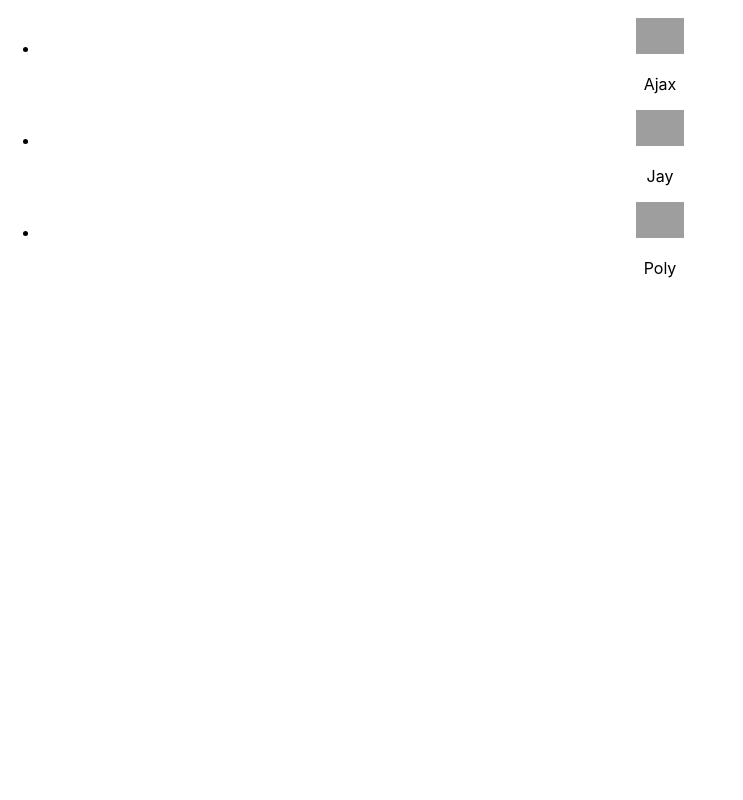
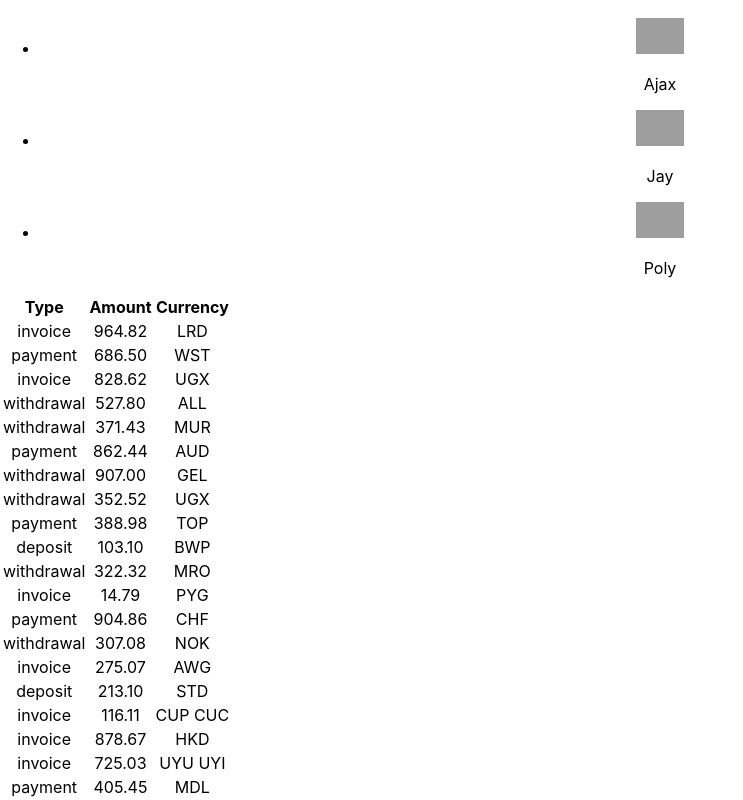
Before and after one commit to Leila-2/goit-react-hw-01-components, a React (Create React App) app: page / in a window 1280 px wide. Shown: the part 839-1639 px from the top of the page, without its empty margins (0-743 px from the left). Before the commit the page ends 1133 px from the top, so only its background shows below. Built offline with nearby package versions, Linux system fonts and the light colour scheme; grey boxes are pictures that could not be loaded.

Commit message:
Создает историю транзакций

```diff
--- a/src/App.js
+++ b/src/App.js
@@ -5,6 +5,8 @@
 import FriendsList from './components/FriendList';
 import statData from './data/statistical-data.json';
 import friendsData from './data/friends.json';
+import transactions from './data/transactions.json';
+import TransactionSection from './components/TransactionSection';
 
 function App() {
   return (
@@ -20,6 +22,7 @@
       />
       <StatSection items={statData} />
       <FriendsList items={friendsData} />
+      <TransactionSection items={transactions} />
     </div>
   );
 }
--- /dev/null
+++ b/src/components/TransactionHistory.js
@@ -0,0 +1,10 @@
+const TransactionHistory = ({ currency, amount, type }) => {
+  return (
+    <>
+      <td>{type}</td>
+      <td>{amount}</td>
+      <td>{currency}</td>
+    </>
+  );
+};
+export default TransactionHistory;
--- /dev/null
+++ b/src/components/TransactionSection.js
@@ -0,0 +1,27 @@
+import TransactionHistory from './TransactionHistory';
+
+export default function TransactionSection({ items }) {
+  return (
+    <table>
+      <thead>
+        <tr>
+          <th>Type</th>
+          <th>Amount</th>
+          <th>Currency</th>
+        </tr>
+      </thead>
+
+      <tbody>
+        {items.map(item => (
+          <tr key={item.id}>
+            <TransactionHistory
+              currency={item.currency}
+              amount={item.amount}
+              type={item.type}
+            />
+          </tr>
+        ))}
+      </tbody>
+    </table>
+  );
+}
--- /dev/null
+++ b/src/data/transactions.json
@@ -0,0 +1,122 @@
+[
+  {
+    "id": "1e0700a2-5183-4291-85cc-2065a036a683",
+    "type": "invoice",
+    "amount": "964.82",
+    "currency": "LRD"
+  },
+  {
+    "id": "a30f821b-4d25-4ff0-abdd-e340b3f0dd2b",
+    "type": "payment",
+    "amount": "686.50",
+    "currency": "WST"
+  },
+  {
+    "id": "44dca67a-8e5a-4798-bf8e-b15efd4e1abd",
+    "type": "invoice",
+    "amount": "828.62",
+    "currency": "UGX"
+  },
+  {
+    "id": "ea8ed3dc-2b68-4a53-905a-53ecb0adef33",
+    "type": "withdrawal",
+    "amount": "527.80",
+    "currency": "ALL"
+  },
+  {
+    "id": "ea76146a-0b00-4b80-bc02-a8c822176712",
+    "type": "withdrawal",
+    "amount": "371.43",
+    "currency": "MUR"
+  },
+  {
+    "id": "63ca02f9-d637-46b5-9237-f3b24425e029",
+    "type": "payment",
+    "amount": "862.44",
+    "currency": "AUD"
+  },
+  {
+    "id": "ed0263e8-59a5-4bf1-87e0-2bb88e53dc34",
+    "type": "withdrawal",
+    "amount": "907.00",
+    "currency": "GEL"
+  },
+  {
+    "id": "6013bad0-750c-4691-8bc2-d8f2b43969c4",
+    "type": "withdrawal",
+    "amount": "352.52",
+    "currency": "UGX"
+  },
+  {
+    "id": "252c7be4-8b06-4fa7-8d42-61fb835b70d5",
+    "type": "payment",
+    "amount": "388.98",
+    "currency": "TOP"
+  },
+  {
+    "id": "4eaab41b-b967-40ac-82ed-85fc66f646f1",
+    "type": "deposit",
+    "amount": "103.10",
+    "currency": "BWP"
+  },
+  {
+    "id": "9648a350-8469-42d5-8bf3-18090de5fe67",
+    "type": "withdrawal",
+    "amount": "322.32",
+    "currency": "MRO"
+  },
+  {
+    "id": "9c5c25fb-1a95-4b2f-8d1f-4c4426d677cc",
+    "type": "invoice",
+    "amount": "14.79",
+    "currency": "PYG"
+  },
+  {
+    "id": "43ef232c-80e9-4d6f-b48a-b22405620de3",
+    "type": "payment",
+    "amount": "904.86",
+    "currency": "CHF"
+  },
+  {
+    "id": "5161682e-e620-4019-ab0a-24ceb10fbd20",
+    "type": "withdrawal",
+    "amount": "307.08",
+    "currency": "NOK"
+  },
+  {
+    "id": "7b119d71-42e6-4c42-a141-6818b07bb9ff",
+    "type": "invoice",
+    "amount": "275.07",
+    "currency": "AWG"
+  },
+  {
+    "id": "a4f65722-65c4-4c28-b1f4-b8ed988bb205",
+    "type": "deposit",
+    "amount": "213.10",
+    "currency": "STD"
+  },
+  {
+    "id": "c6e5784b-0ca3-48d6-86e5-b5128af5a523",
+    "type": "invoice",
+    "amount": "116.11",
+    "currency": "CUP CUC"
+  },
+  {
+    "id": "c9ebed6a-3a02-4b49-ac0d-0534b51f2bfd",
+    "type": "invoice",
+    "amount": "878.67",
+    "currency": "HKD"
+  },
+  {
+    "id": "a4a98b0e-b22c-438b-9f83-de2df52110c8",
+    "type": "invoice",
+    "amount": "725.03",
+    "currency": "UYU UYI"
+  },
+  {
+    "id": "b39bfa7a-0166-4c47-94d6-87d20590f746",
+    "type": "payment",
+    "amount": "405.45",
+    "currency": "MDL"
+  }
+]
```
